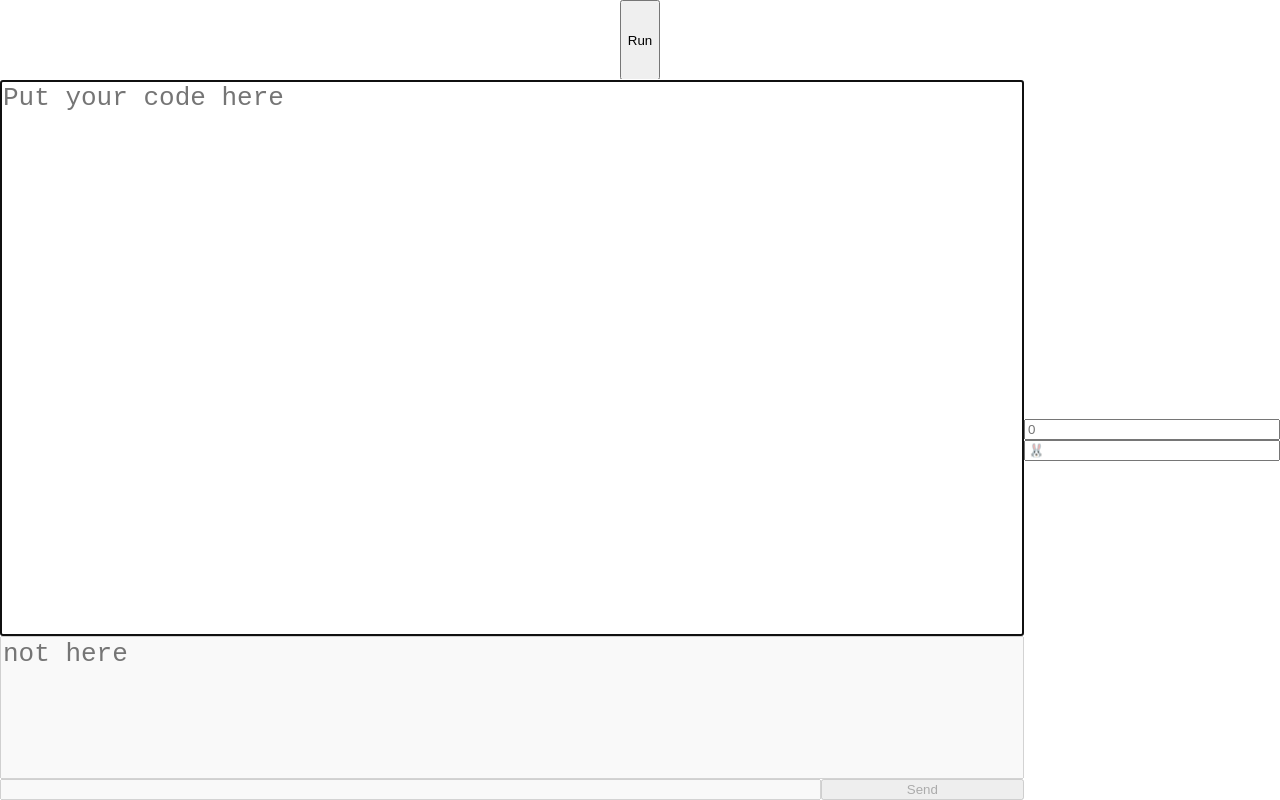
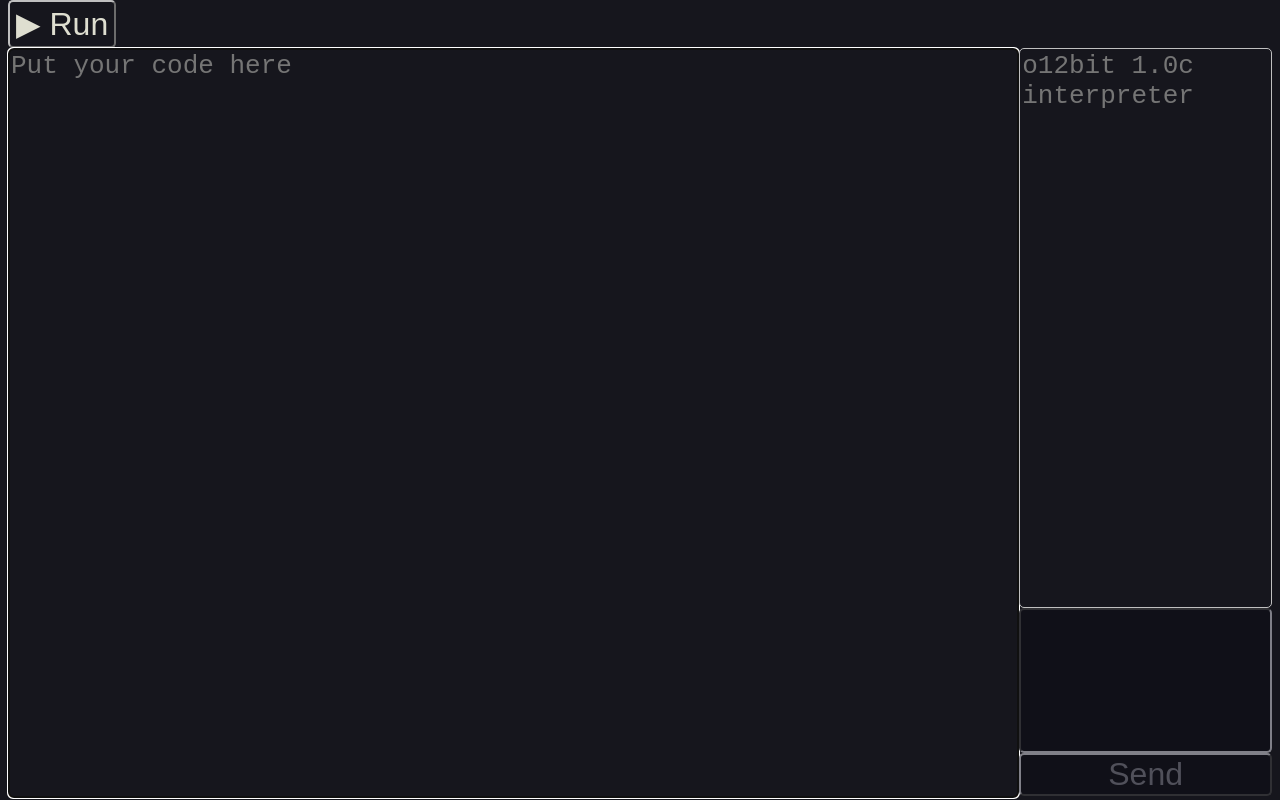
Before and after one commit to yolstatrisch/o12bit-js, a plain HTML site: page index.html in a window 1280 px wide. Drawn offline with Linux system fonts and the light colour scheme.

Commit message:
Added initial layout for the interpreter (#1)

```diff
--- a/css/index.css
+++ b/css/index.css
@@ -1,12 +1,38 @@
-body{
-    margin: 0;
+html, body{
+    margin-top: 0;
+    margin-bottom: 0;
     border: 0;
     padding: 0;
+    height: 100%;
+
+    background-color: #16161d;
+}
+
+textarea, input, button{
+    border-color: #c0c0c0;
+    border-radius: 5px;
+
+    background-color: transparent;
+    font-size: 2em;
+    color: #deded0;
 }
 
 textarea{
     resize: none;
-    font-size: 2em;
+}
+
+textarea:focus, input:focus, button:hover{
+    border-color: #f97502;
+}
+
+button:hover{
+    color: #f97502;
+}
+
+input:disabled, button:disabled{
+    background-color: #101018;
+    border-color: #808088;
+    color: #50505a;
 }
 
 .flex{
@@ -14,8 +40,8 @@ textarea{
     padding: 0;
 
     display: flex;
-    align-content: center;
-    justify-content: center;
+    align-content: stretch;
+    justify-content: space-between;
 }
 
 .flex-ltr{
@@ -27,11 +53,24 @@ textarea{
 }
 
 #header{
-    height: 10vh;
+    height: 6vh;
 }
 
 #content{
-    height: 90vh;
+    height: 93vh;
+    width: 100%;
+}
+
+#sidebar{
+    height: 93.5vh;
+}
+
+#run{
+    display: inline-flex;
+    align-items: center;
+}
+
+.w100{
     width: 100%;
 }
 
@@ -43,6 +82,10 @@ textarea{
     width: 20%;
 }
 
+.h100{
+    height: 100%;
+}
+
 .h80{
     height: 80%;
 }
--- a/index.html
+++ b/index.html
@@ -5,22 +5,24 @@
         <link rel="stylesheet" href="css/index.css">
         <title></title>
     </head>
-    <body class="flex flex-ttb">
+    <body>
+        <div id="main" class="flex flex-ttb">
             <div id="header" class="flex flex-ltr">
-            <button id="run">Run</button>
+                <button id="run">&#x25B6;&#xFE0E; Run</button>
             </div>
             <div id="content" class="flex flex-ltr">
-            <div id="editor" class="flex flex-ttb w80">
-                <textarea id="code" class="h80" placeholder="Put your code here" autofocus></textarea>
-                <textarea id="console" class="h20" placeholder="not here" disabled></textarea>
-                <div class="flex flex-ltr">
-                    <input id="input" class="w80" type="text" placeholder="" disabled>
-                    <button id="send" class="w20" disabled>Send</button>
+                <div id="editor" class="flex flex-ltr w100 h100">
+                    <textarea id="code" class="w80 h100" placeholder="Put your code here" autofocus></textarea>
+                    <div id="sidebar" class="flex flex-ttb w20">
+                        <textarea id="console" class="h80" placeholder="o12bit 1.0c interpreter" disabled></textarea>
+                        <input id="input" class="h20" type="text" placeholder="" disabled>
+                        <button id="send" disabled>Send</button>
                     </div>
                 </div>
-            <div id="sidebar" class="flex flex-ttb w20">
+                <div id="" class="flex flex-ttb w20" style="display: none">
                     <input type="text" id="base_10" placeholder="0">
                     <input type="text" id="base_12" placeholder="🐰">
+                </div>
             </div>
         </div>
     </body>
--- a/js/interpreter.js
+++ b/js/interpreter.js
@@ -1,6 +1,7 @@
 run_btn.addEventListener('click', run);
 
 async function run(){
+    time = Date.now() / 1000;
     // Clear the output
     output.value = "";
 
@@ -186,6 +187,8 @@ async function run(){
         stack.pop();
         program_counter.pop();
     }
+
+    output.value += ((output.value == "") ? "" : "\n") + "---\nProgram finished executing in " + ((Date.now() / 1000) - time).toFixed(2) + " second(s)";
 }
 
 /*
--- a/js/ui.js
+++ b/js/ui.js
@@ -46,6 +46,9 @@ function replace(event){
 
         base_10_text.value = parseInt(convert_from_radix(event.target.value, 12), 12);
     }
+    else if(key == "Enter" && event.target.id == "input"){
+        send.onclick();
+    }
 }
 
 function update_base_10_to_12(event){
```
Lines whose indentation alone changed are shown as unchanged.
